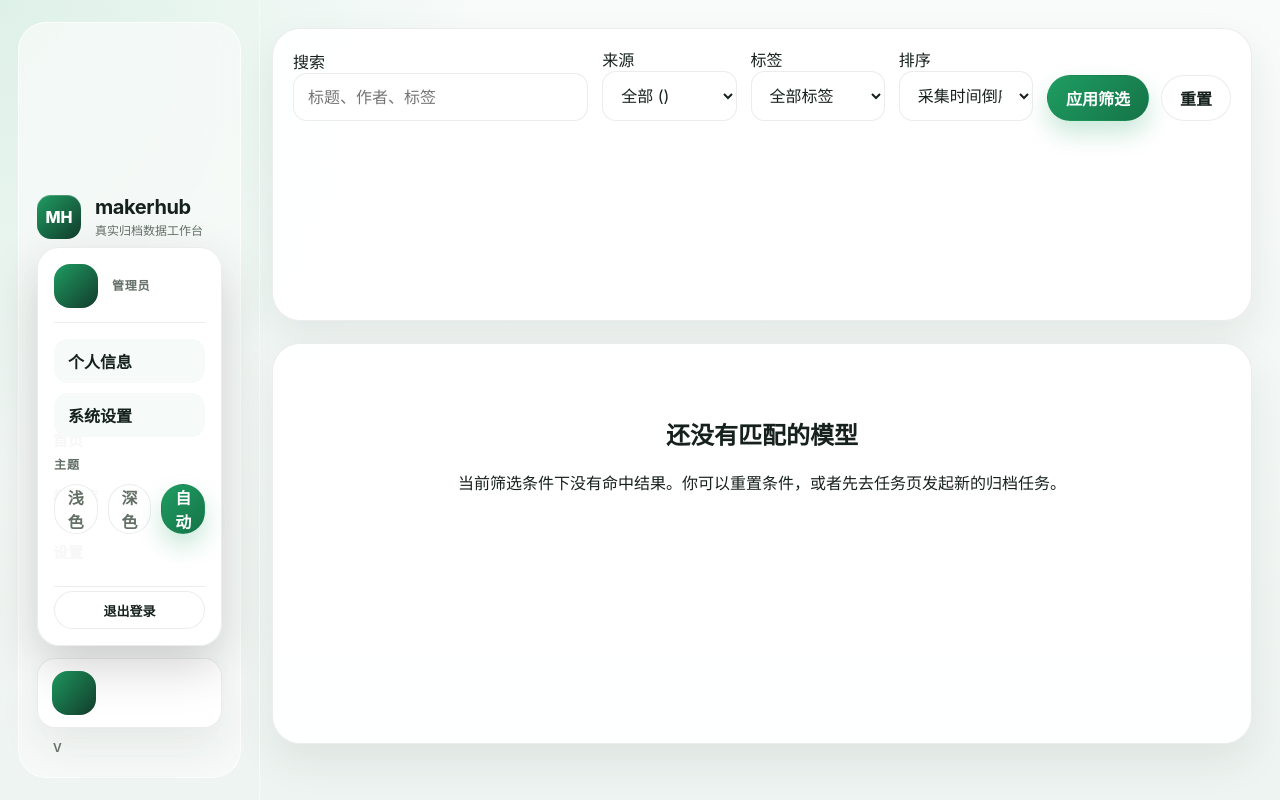
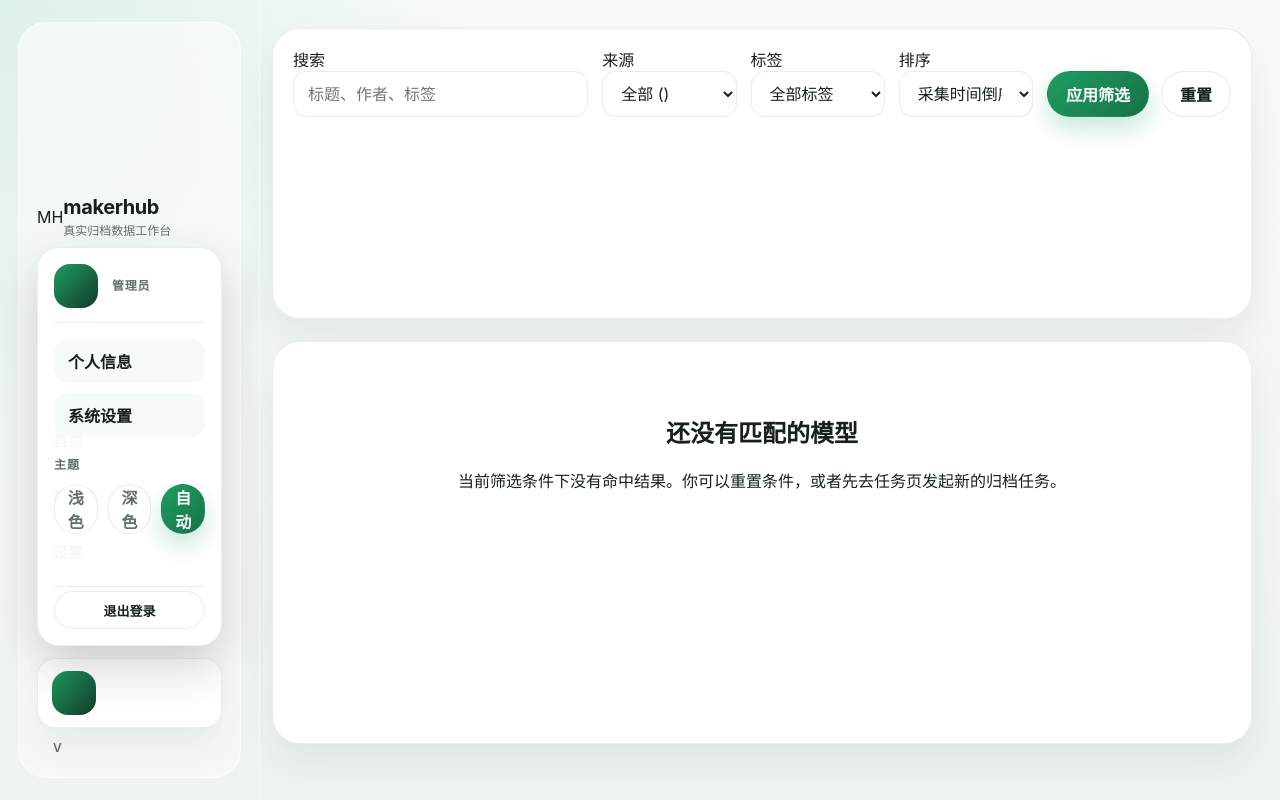
Before and after one commit to s450586793/makerhub, a Python web app: template app/templates/models.html in a window 1280 px wide. Run offline with Jinja, Linux system fonts and the light colour scheme; the template is opened without the code that fills it, so the values that code supplies are empty.

Commit message:
Refine sidebar branding and filter sizing

```diff
--- a/app/static/css/app.css
+++ b/app/static/css/app.css
@@ -213,7 +213,7 @@ html[data-theme="dark"] .shell-visibility-toggle {
 .brand-mark {
   display: inline-flex;
   align-items: center;
-  gap: 14px;
+  gap: 0;
   min-width: 0;
   flex: 1 1 auto;
 }
@@ -229,18 +229,6 @@ html[data-theme="dark"] .shell-visibility-toggle {
   margin-top: 2px;
   color: var(--muted);
   font-size: 12px;
-}
-
-.brand-mark__badge {
-  width: 44px;
-  height: 44px;
-  border-radius: 14px;
-  display: grid;
-  place-items: center;
-  color: #fff;
-  font-weight: 800;
-  background: linear-gradient(135deg, var(--brand) 0%, #123b2b 100%);
-  box-shadow: inset 0 1px 0 rgba(255, 255, 255, 0.2);
 }
 
 .sidebar-nav {
@@ -784,8 +772,16 @@ html[data-theme="dark"] .shell-visibility-toggle {
 }
 
 .filter-bar input,
+.filter-bar select,
+.filter-actions .button {
+  height: 46px;
+  min-height: 46px;
+}
+
+.filter-bar input,
 .filter-bar select {
-  min-height: 46px;
+  padding-top: 0;
+  padding-bottom: 0;
 }
 
 .filter-field--wide {
@@ -2509,6 +2505,7 @@ html[data-theme="dark"] .detail-page--makerworld .lightbox__close {
 
   .filter-bar input,
   .filter-bar select {
+    height: 40px;
     min-height: 40px;
     padding: 10px 12px;
     font-size: 13px;
--- a/frontend/package.json
+++ b/frontend/package.json
@@ -1,7 +1,7 @@
 {
   "name": "makerhub-frontend",
   "private": true,
-  "version": "0.2.39",
+  "version": "0.2.40",
   "type": "module",
   "scripts": {
     "dev": "vite",
--- a/frontend/src/layouts/AppShell.vue
+++ b/frontend/src/layouts/AppShell.vue
@@ -6,7 +6,6 @@
       <div class="site-sidebar__inner">
         <div class="site-sidebar__head">
           <RouterLink class="brand-mark" to="/" @click="closeSidebar">
-            <span class="brand-mark__badge">MH</span>
             <span>
               <strong>makerhub</strong>
               <small>真实归档数据工作台</small>
```
Also changed, not shown: README.md, frontend/package-lock.json, 1 other file.
